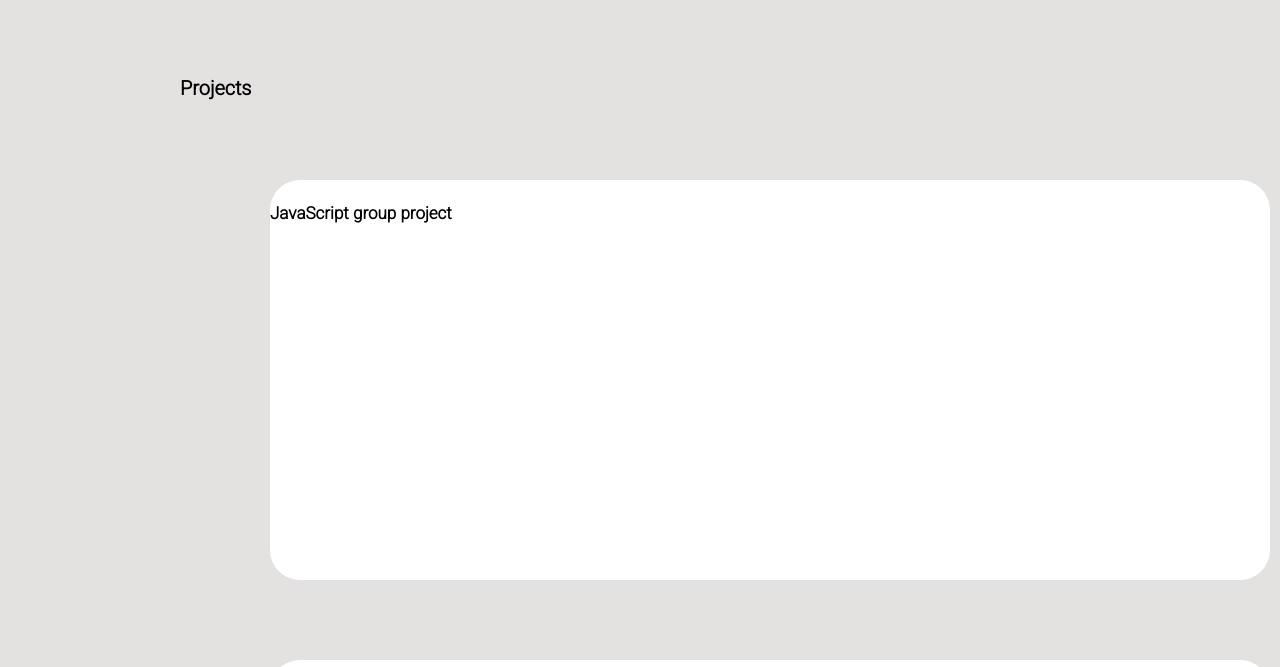
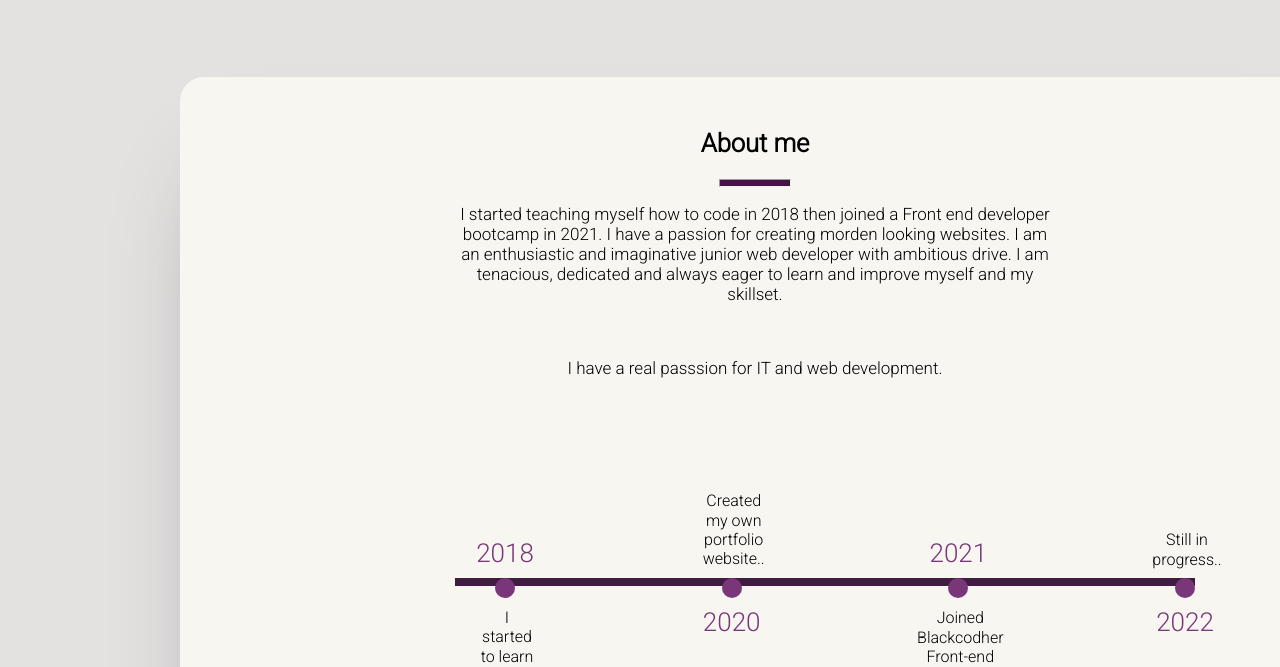
Before and after one commit to Black-Codher-Bootcamp-Johnson/unit-02-html-css-assessment-nancy-cmd, a website: page index.html in a window 1280 px wide. Shown: the part 500-1167 px from the top of the page. Drawn offline with Linux system fonts and the light colour scheme.

Commit message:
moved about-me section to index

```diff
--- a/index.html
+++ b/index.html
@@ -1,4 +1,4 @@
-<DOCTYPE html>
+<!DOCTYPE html>
 <html lang="en">
     <head>
         <meta charset="utf-8">
@@ -6,7 +6,7 @@
         <meta name="keywords" content="front-end, code, portfolio, developer">
         <meta name="viewport" content="width=device-width, initial-scale=1.0">
         <meta name="author" content="Nancy Chisenga">
-        <link rel="stylesheet" href="/source/css/styles.css">
+        <link rel="stylesheet" href="/styles/main.css">
         <link rel="preconnect" href="https://fonts.googleapis.com">
 <link rel="preconnect" href="https://fonts.gstatic.com" crossorigin>
 <link href="https://fonts.googleapis.com/css2?family=Roboto:ital,wght@0,100;0,300;1,100;1,300&display=swap" rel="stylesheet">
@@ -38,6 +38,25 @@
                 </header>
             </section>
 
+            <section class="about-me">
+                <div class="panel1">
+                    <div class="info">
+                    <h2>About me</h2>
+                    <hr />
+                    <p>I started teaching myself how to code in 2018 then joined a Front end developer bootcamp in 2021. I have a passion for creating morden looking websites. I am an enthusiastic and imaginative junior web developer with ambitious drive. I am tenacious, dedicated and always eager to learn and improve myself and my skillset.</p> <br>
+
+                    <p>I have a real passsion for IT and web development.</p>
+                    <ul class="timeline">
+                        <li data-year="2018" data-text="I started to learn basics of coding.."></li>
+                        <li data-year="2020" data-text="Created my own portfolio website.."></li>
+                        <li data-year="2021" data-text="Joined Blackcodher Front-end Developer Bootcamp.."></li>
+                        <li data-year="2022" data-text="Still in progress.."></li>
+
+                    </ul>
+                </div>
+
+                </div>
+            </section>
 
 
             <!--projects section-->
```
Also changed, not shown: about.html (+1 -1 lines), styles/main.css (renamed from source/css/styles.css).
